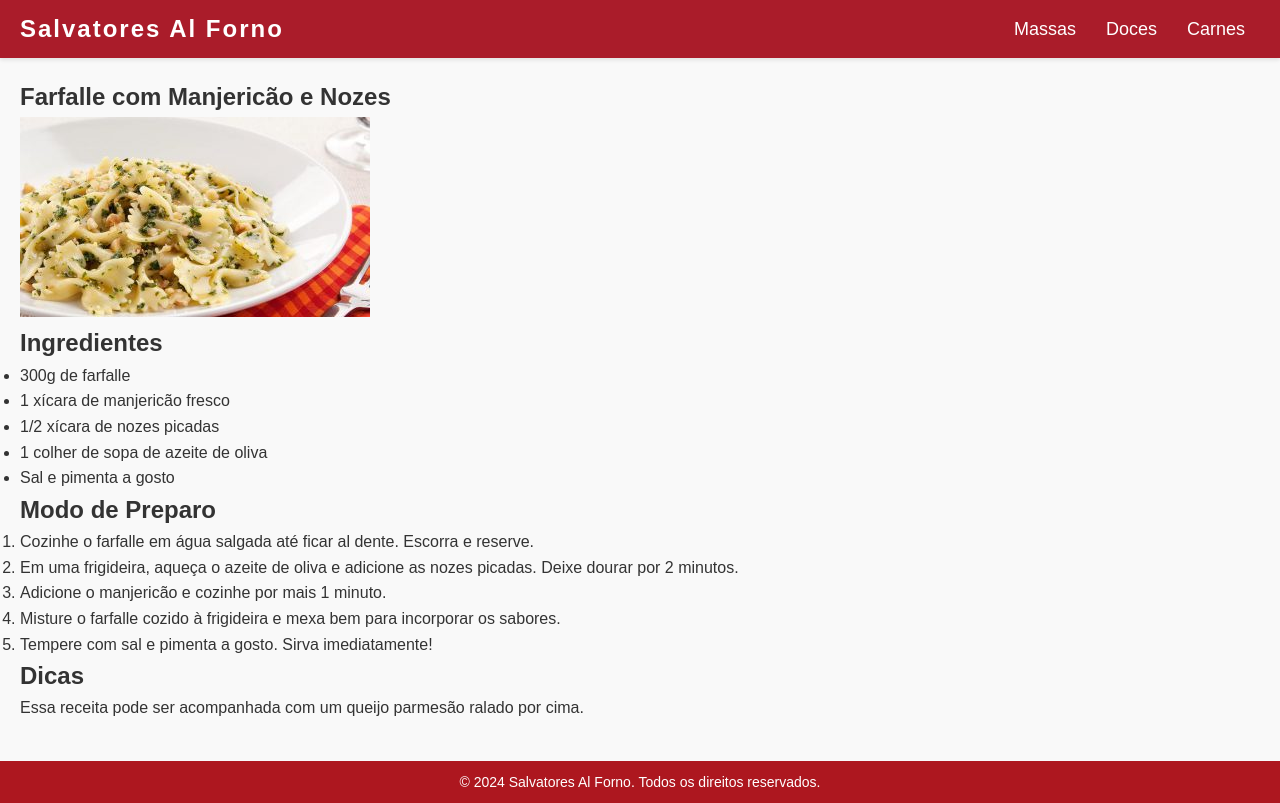
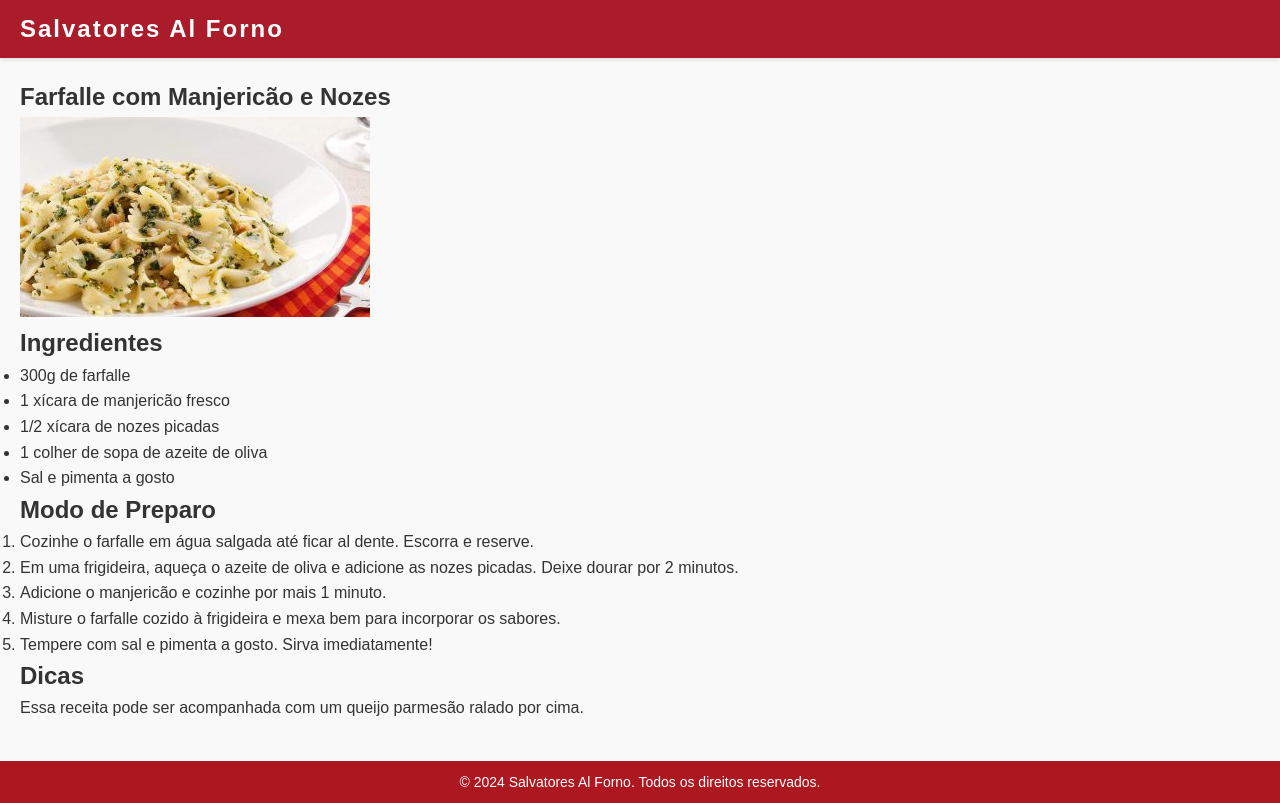
Before and after one commit to laryssaantunes/atividadereceitas-pm2, a website: page massas/farfalle.html in a window 1280 px wide. Drawn offline with Linux system fonts and the light colour scheme; files whose address does not match are found by name.

Commit message:
commit, desisti de fazer a nav bar para aparecer tudo separadinho, massas, carnes e doces

```diff
--- a/massas/farfalle.html
+++ b/massas/farfalle.html
@@ -12,12 +12,6 @@
             <div class="logo">
                 <a href="../index.html">Salvatores Al Forno</a>
             </div>
-            <ul class="nav-links">
-                <li><a href="../massas">Massas</a></li>
-                <li><a href="../doces">Doces</a></li>
-                <li><a href="../carnes">Carnes</a></li>
-            </ul>
-        </nav>
     </header>
 
     <main>
```
Also changed, not shown: carnes/hamburguinho-queijo.html (+0 -5 lines), carnes/maracuja-mel.html (+0 -5 lines), carnes/mignon-suino.html (+0 -5 lines), doces/bolo-de-churros.html (+0 -5 lines), doces/bolo-de-laranja.html (+0 -5 lines), doces/sufle.html (+0 -5 lines), index.html (+0 -5 lines), massas/carbonara.html (+0 -5 lines), massas/macarrao.html (+0 -5 lines).
